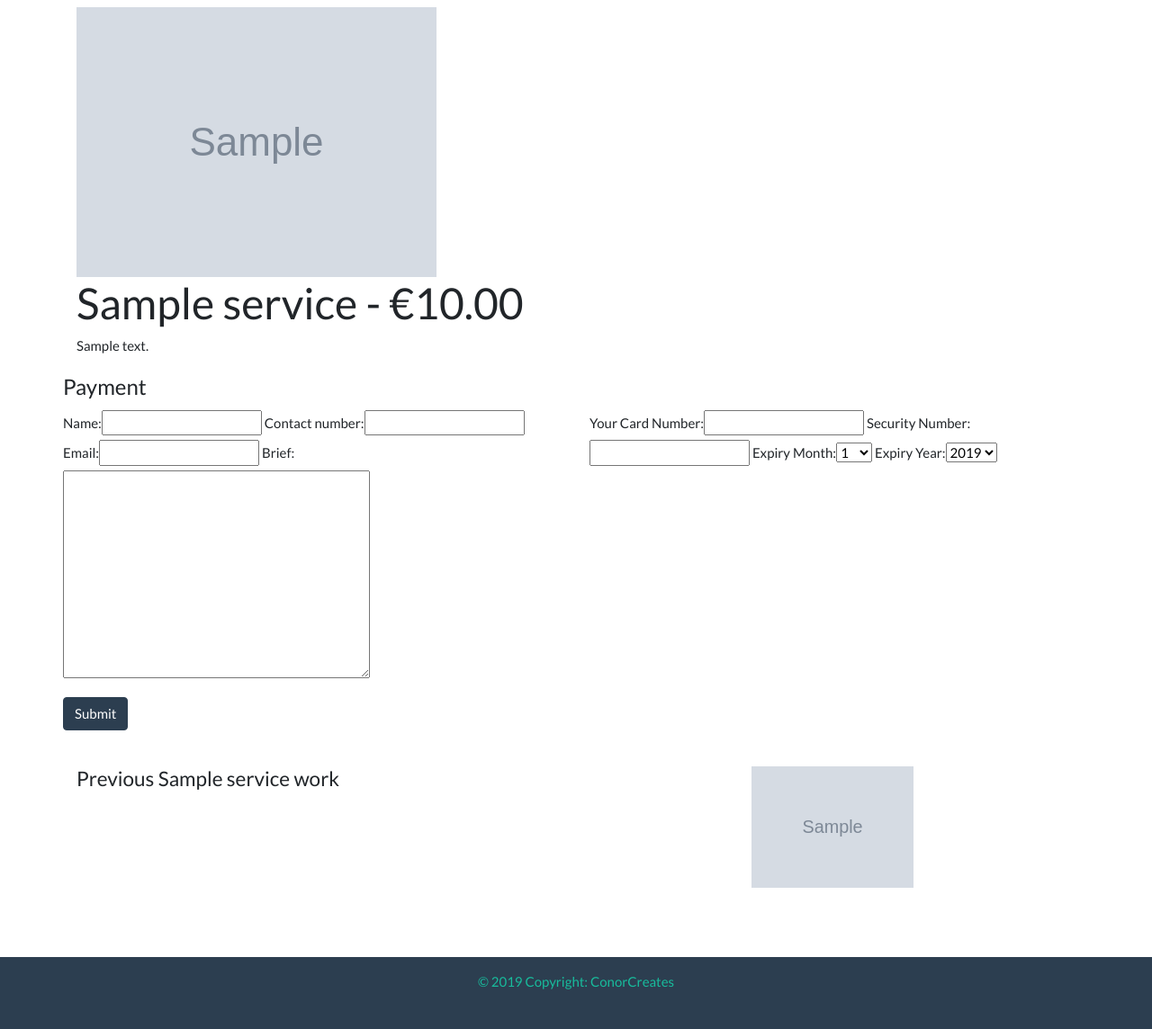
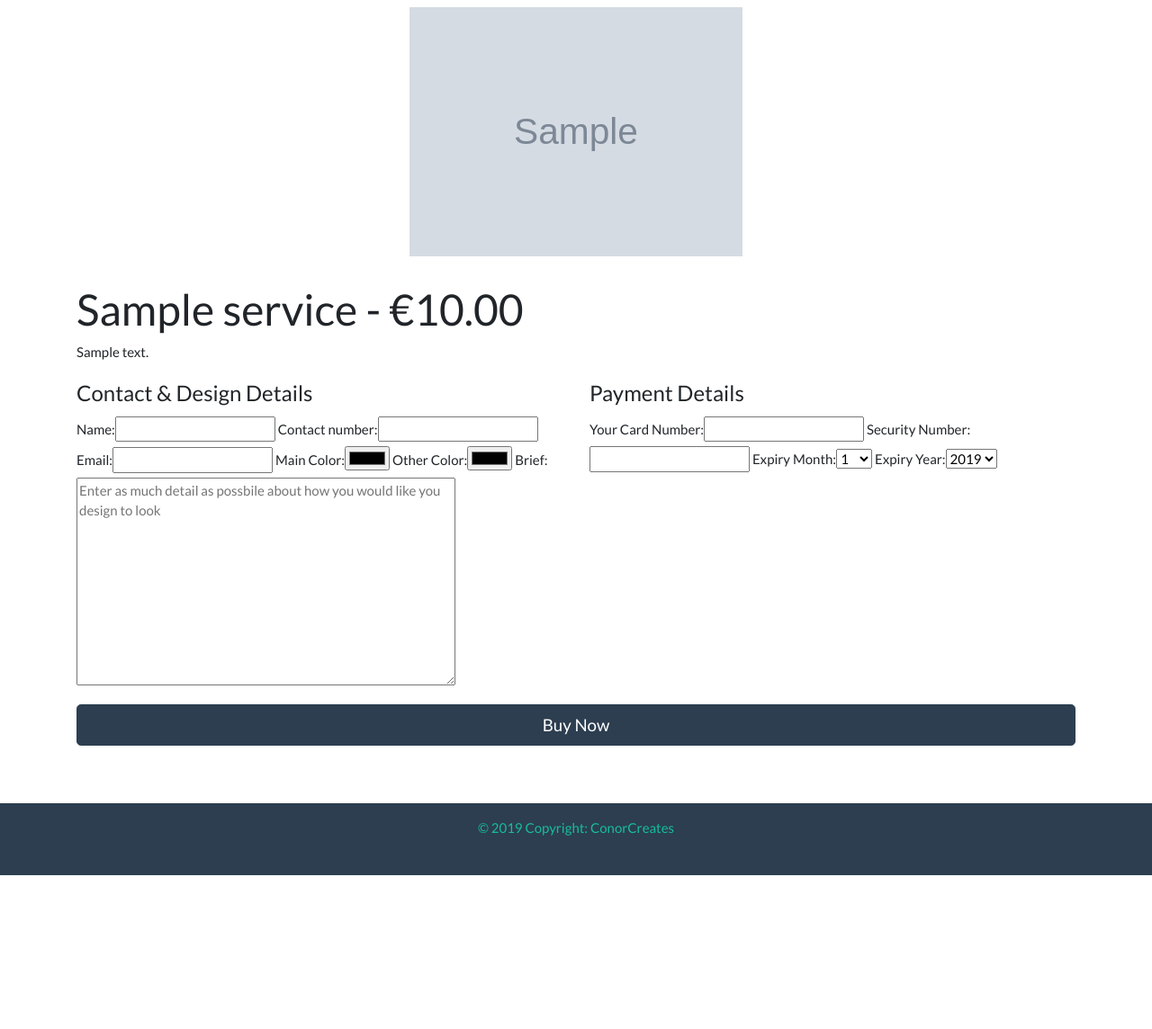
Before and after one commit to walshyc/conor-creates, a Django app: page /services/1/ in a window 1280 px wide. Shown: the part 71-1215 px from the top of the page at 90% size. After the commit the page ends 1044 px from the top, so only its background shows below. Run offline with Django 3.2, Linux system fonts and the light colour scheme; a user stored in the database is signed in; tables that the repository leaves empty hold one stand-in row (values such as "Sample post"); grey boxes marked "Sample" are stand-in pictures; some libraries are stand-ins or nearby versions.

Commit message:
added color selectors to order form

```diff
--- a/conor_creates/settings.py
+++ b/conor_creates/settings.py
@@ -27,7 +27,7 @@ SECRET_KEY = os.environ.get('SECRET_KEY')
 # SECURITY WARNING: don't run with debug turned on in production!
 DEBUG = True
 
-ALLOWED_HOSTS = ['conor-creates.herokuapp.com', '127.0.0.1']
+ALLOWED_HOSTS = ['conor-creates.herokuapp.com', '127.0.0.1', 'localhost']
 
 # Application definition
 
--- a/payments/forms.py
+++ b/payments/forms.py
@@ -1,4 +1,5 @@
 from django import forms
+from django.forms.widgets import TextInput
 from payments.models import SingleOrder
 
 
@@ -19,7 +20,20 @@ class SinglePayForm(forms.Form):
 class SingleOrderForm(forms.ModelForm):
     class Meta:
         model = SingleOrder
-        fields = ('name', 'contact_number', 'email', 'brief')
+        fields = ('name', 'contact_number', 'email', 'primary_color', 'secondary_color', 'brief')
+        labels = {
+           "primary_color": "Main Color",
+           "secondary_color": "Other Color"
+    }
+        widgets = {
+            'brief': forms.Textarea(attrs={'cols': 50, 'rows': 10, 'placeholder': 'Enter as much detail as possbile about how you would like you design to look'}),
+            'primary_color': TextInput(attrs={'type': 'color'}),
+            'secondary_color': TextInput(attrs={'type': 'color'}),
+        }
+
+
+
+
 
 
 # class BriefForm(forms.ModelForm):
--- a/payments/models.py
+++ b/payments/models.py
@@ -11,6 +11,8 @@ class SingleOrder(models.Model):
     email = models.EmailField(max_length=100, blank=False, default="")
     date = models.DateField()
     brief = models.TextField(default="", blank=False)
+    primary_color = models.CharField(max_length=7, blank=False)
+    secondary_color = models.CharField(max_length=7, blank=False)
     uploaded_file = models.FileField(upload_to='images/uploads', default = "")
 
     def __str__(self):
--- a/services/templates/single-service.html
+++ b/services/templates/single-service.html
@@ -14,14 +14,21 @@
 {% block content %}
 
 <div class="row">
-    <div class="col">
-        <img class="img-fluid" src="{{ service.main_image.url }}" alt="{{ service.name }}">
-        <!-- <div class="service-title" style = "background-position: center center; background-image: url('{{ MEDIA_URL }}{{ service.main_image }}')"></div> -->
-    </div>
+        <div class="col">
+                <div class="home-slider mb-4">
+                    {% for img in images %}
+                    <div><img class="img-fluid" src="{{ img.add_image.url}}" alt="{{ service.name }}"></div>
+
+                    {% endfor %}
+                    <!-- <div class="slide"><img src= alt=""><div class="slide-caption">Logo Design</div></div> -->
+
+
+                </div>
+            </div>
 </div>
 <div class="row">
     <div class="col">
-        <h1><i class="{{service.short}}"></i>{{ service.name }} - €{{ service.price }}</h1>
+        <h1><i class="{{service.short}}"></i> {{ service.name }} - €{{ service.price }}</h1>
     </div>
 </div>
 <div class="row">
@@ -40,47 +47,34 @@
     </div>
 </div>
 {%else%}
-<div class="row">
-    <form method="POST" role="form" action="{% url 'single-service' service.id %}" id="payment-form">
+
+    <form  method="POST" role="form" action="{% url 'single-service' service.id %}" id="payment-form">
         {% csrf_token %}
-        <legend>Payment</legend>
+
         <div class="credit-card-errors" style="display:none">
             <div class="alert-message block-message error" id="stripe-error-message"></div>
         </div>
         <div class="row">
             <div class="form-group col-md-6">
+                <legend>Contact & Design Details</legend>
                 {{order_form|as_bootstrap}}
             </div>
             <div class="form-group col-md-6">
+                    <legend>Payment Details</legend>
                 {{payment_form|as_bootstrap}}
             </div>
 
 
             <div class="form-group col-md-12">
-                <input class="btn btn-primary" id="submit_payment_btn" name="commit" type="submit" value="Submit">
+                <input class="btn btn-primary btn-lg btn-block" id="submit_payment_btn" name="commit" type="submit" value="Buy Now">
             </div>
         </div>
     </form>
-</div>
+
 
 {% endif %}
 
-<div class="row mt-4">
-    <div class="col">
-        <h4>Previous {{ service.name }} work</h4>
-    </div>
-    <div class="col">
-        <div class="home-slider mb-4">
-            {% for img in images %}
-            <div><img class="img-fluid" src="{{ img.add_image.url}}" alt="{{ service.name }}"></div>
 
-            {% endfor %}
-            <!-- <div class="slide"><img src= alt=""><div class="slide-caption">Logo Design</div></div> -->
-
-
-        </div>
-    </div>
-</div>
 {% endblock %}
 
 {% block slickJS %}
```
Also changed, not shown: payments/migrations/0006_singleorder_primary_color.py (added), payments/migrations/0007_singleorder_secondary_color.py (added).
